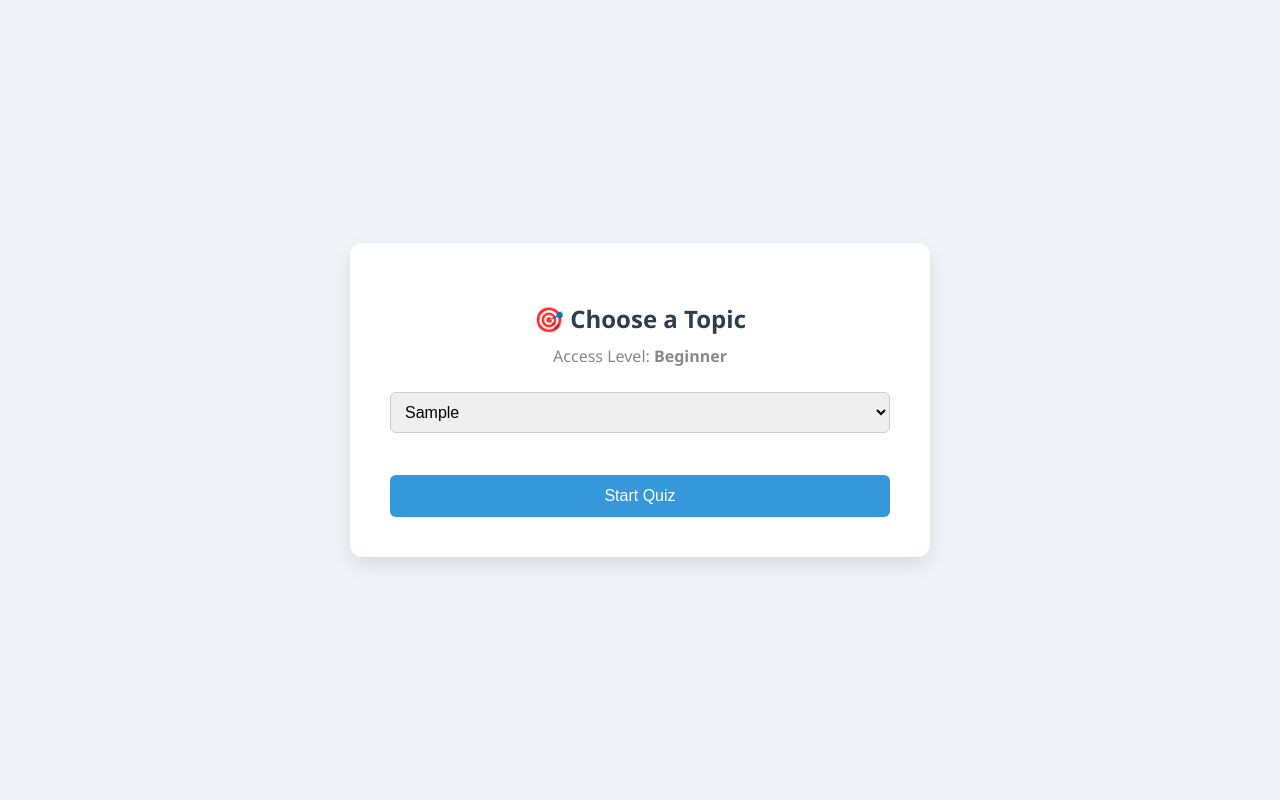
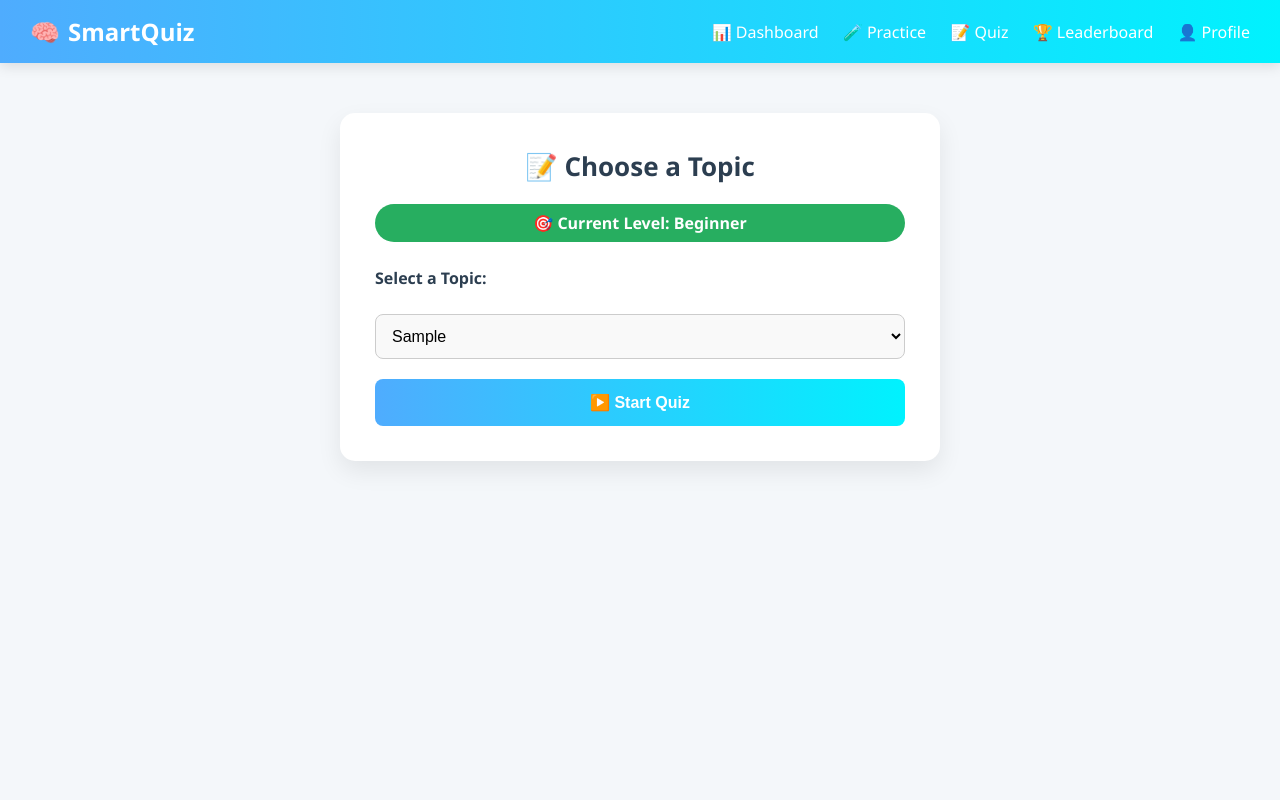
Before and after one commit to Jagadish0216/SmartQuiz, a Django app: page /quiz/ in a window 1280 px wide. Run offline with Django 5.2, Linux system fonts and the light colour scheme; a user stored in the database is signed in; data comes from the database, SQL or seed files in the repository; tables that the repository leaves empty hold one stand-in row (values such as "Sample post"); parts of the project's set-up code (start-up, migrations or seed data) failed here and were passed over.

Commit message:
modifications

```diff
--- a/SmartQuiz/settings.py
+++ b/SmartQuiz/settings.py
@@ -127,4 +127,6 @@ STATIC_URL = 'static/'
 
 DEFAULT_AUTO_FIELD = 'django.db.models.BigAutoField'
 
-RAPIDAPI_KEY = 'PE9DTVNciUgMiDkuV4lpuo08pyiLf0Z41uWUgLVJ'
+# Custom error handlers
+HANDLER404 = 'home.views.custom_404'
+HANDLER500 = 'home.views.custom_500'
--- a/home/models.py
+++ b/home/models.py
@@ -12,7 +12,7 @@ class Question(models.Model):
     option_d = models.CharField(max_length=100)
     correct_option = models.CharField(max_length=1)
     difficulty = models.FloatField(default=1.0)  # Use FloatField for finer control
-    topic = models.CharField(max_length=100, default="General")
+    topic =models.CharField(max_length=200, default="General")
     weight = models.FloatField(default=1.0)  # Weight for question importance/difficulty
     intrinsic_difficulty = models.FloatField(default=1.0) # Static difficulty of question
 
@@ -85,7 +85,7 @@ class QuizAttempt(models.Model):
     user = models.ForeignKey(User, on_delete=models.CASCADE)
     score = models.IntegerField()
     total_questions = models.IntegerField()
-    topic = models.CharField(max_length=100, default='General')
+    topic =models.CharField(max_length=200, default='General')
     date_taken = models.DateTimeField(auto_now_add=True)
     questions = models.TextField(blank=True)  # Store question IDs
     difficulties = models.TextField(blank=True)  # Store difficulties for each question
--- a/home/templates/select_topic.html
+++ b/home/templates/select_topic.html
@@ -3,85 +3,177 @@
 <head>
   <meta charset="UTF-8">
   <title>Select Topic - SmartQuiz</title>
+  <meta name="viewport" content="width=device-width, initial-scale=1.0">
   <style>
+    :root {
+      --primary: #4facfe;
+      --secondary: #00f2fe;
+      --bg: #f4f7fa;
+      --dark: #2c3e50;
+      --light: #ffffff;
+      --accent: #27ae60;
+    }
+
+    * {
+      box-sizing: border-box;
+      margin: 0;
+      padding: 0;
+    }
+
     body {
       font-family: 'Segoe UI', Tahoma, sans-serif;
-      background: #f0f4f8;
+      background-color: var(--bg);
+      color: var(--dark);
+      animation: fadeIn 0.4s ease;
+    }
+
+    nav {
+      background: linear-gradient(to right, var(--primary), var(--secondary));
+      color: white;
+      padding: 15px 30px;
       display: flex;
-      justify-content: center;
+      justify-content: space-between;
       align-items: center;
-      height: 100vh;
-      margin: 0;
+      box-shadow: 0 4px 12px rgba(0, 0, 0, 0.1);
+    }
+
+    nav .brand {
+      font-size: 1.5em;
+      font-weight: bold;
+      display: flex;
+      align-items: center;
+    }
+
+    nav .brand-icon {
+      margin-right: 8px;
+    }
+
+    nav a {
+      color: white;
+      text-decoration: none;
+      margin-left: 20px;
+      font-weight: 500;
+      transition: color 0.3s ease, transform 0.2s ease;
+    }
+
+    nav a:hover {
+      color: #f0f0f0;
+      transform: translateY(-2px);
     }
 
     .container {
-      background-color: #fff;
-      padding: 40px;
-      border-radius: 12px;
-      box-shadow: 0 8px 20px rgba(0, 0, 0, 0.1);
-      width: 100%;
-      max-width: 500px;
-      animation: fadeIn 0.5s ease-in-out;
+      max-width: 600px;
+      margin: 50px auto;
+      background-color: var(--light);
+      padding: 35px;
+      border-radius: 15px;
+      box-shadow: 0 10px 25px rgba(0, 0, 0, 0.08);
+    }
+
+    h2 {
       text-align: center;
+      font-size: 26px;
+      margin-bottom: 20px;
+    }
+
+    .level-badge {
+      display: block;
+      text-align: center;
+      background-color: var(--accent);
+      color: white;
+      padding: 8px 20px;
+      border-radius: 20px;
+      font-weight: bold;
+      margin-bottom: 25px;
+      animation: popIn 0.4s ease;
+    }
+
+    form {
+      display: flex;
+      flex-direction: column;
+      gap: 20px;
+    }
+
+    label {
+      font-weight: bold;
+      margin-bottom: 5px;
+    }
+
+    select {
+      padding: 12px;
+      font-size: 16px;
+      border-radius: 8px;
+      border: 1px solid #ccc;
+      background-color: #f9f9f9;
+    }
+
+    button {
+      padding: 14px;
+      background: linear-gradient(to right, var(--primary), var(--secondary));
+      color: white;
+      font-size: 16px;
+      border: none;
+      border-radius: 8px;
+      font-weight: bold;
+      cursor: pointer;
+      transition: background 0.3s ease, transform 0.2s ease;
+    }
+
+    button:hover {
+      background: linear-gradient(to right, #2980b9, #16a085);
+      transform: translateY(-2px);
     }
 
     @keyframes fadeIn {
-      from { opacity: 0; transform: translateY(20px); }
+      from { opacity: 0; transform: translateY(15px); }
       to { opacity: 1; transform: translateY(0); }
     }
 
-    h2 {
-      color: #2c3e50;
-      margin-bottom: 10px;
+    @keyframes popIn {
+      0% { transform: scale(0.85); opacity: 0; }
+      100% { transform: scale(1); opacity: 1; }
     }
 
-    .level {
-      font-size: 16px;
-      color: #888;
-      margin-bottom: 25px;
-    }
-
-    select {
-      width: 100%;
-      padding: 10px;
-      font-size: 16px;
-      margin-bottom: 20px;
-      border-radius: 6px;
-      border: 1px solid #ccc;
-    }
-
-    button {
-      padding: 12px 24px;
-      background-color: #3498db;
-      color: white;
-      font-size: 16px;
-      border: none;
-      border-radius: 6px;
-      cursor: pointer;
-      transition: background-color 0.3s ease;
-      width: 100%;
-    }
-
-    button:hover {
-      background-color: #2980b9;
+    @media (max-width: 500px) {
+      .container {
+        padding: 25px;
+      }
     }
   </style>
 </head>
 <body>
+
+  <!-- Navbar -->
+  <nav>
+    <div class="brand"><span class="brand-icon">🧠</span> SmartQuiz</div>
+    <div>
+      <a href="{% url 'dashboard' %}">📊 Dashboard</a>
+      <a href="{% url 'practice_quiz' %}">🧪 Practice</a>
+      <a href="{% url 'take_quiz' %}">📝 Quiz</a>
+      <a href="{% url 'leaderboard' %}">🏆 Leaderboard</a>
+      <a href="{% url 'user_profile' %}">👤 Profile</a>
+    </div>
+  </nav>
+
   <div class="container">
-    <h2>🎯 Choose a Topic</h2>
-    <div class="level">Access Level: <strong>{{ level|title }}</strong></div>
+    <h2>📝 Choose a Topic</h2>
+
+    {% if level %}
+      <div class="level-badge">🎯 Current Level: {{ level }}</div>
+    {% endif %}
 
     <form method="post">
       {% csrf_token %}
-      <select name="topic" required>
+      <label for="topic">Select a Topic:</label>
+      <select name="topic" id="topic" required>
         {% for topic in topics %}
           <option value="{{ topic }}">{{ topic }}</option>
         {% endfor %}
       </select>
-      <br><br>
-      <button type="submit">Start Quiz</button>
+
+      <button type="submit">▶️ Start Quiz</button>
     </form>
   </div>
+
 </body>
 </html>
--- a/home/views.py
+++ b/home/views.py
@@ -127,37 +127,43 @@ def practice_quiz(request):
 @login_required
 def take_quiz(request):
     performance, _ = UserPerformance.objects.get_or_create(user=request.user)
-    user_level = get_user_level(performance)
+
+    # Determine user level and allowed difficulties
+    if performance.quizzes_taken < 3:
+        level = 'Beginner'
+        allowed_difficulties = [1]
+    elif performance.score / performance.quizzes_taken < 3:
+        level = 'Intermediate'
+        allowed_difficulties = [1, 2]
+    else:
+        level = 'Advanced'
+        allowed_difficulties = [1, 2, 3]
 
     if request.method == 'GET':
-        topics = Question.objects.values_list('topic', flat=True).distinct()
+        topics = Question.objects.filter(difficulty__in=allowed_difficulties)\
+                                 .values_list('topic', flat=True).distinct()
         return render(request, 'select_topic.html', {
             'topics': topics,
-            'level': user_level
+            'level': level
         })
 
+    # POST = user selected a topic to begin quiz
     selected_topic = request.POST.get('topic')
-    num_questions = 5
+    difficulty_level = max(allowed_difficulties)
 
-    potential_questions = Question.objects.filter(topic=selected_topic).annotate(
-        weighted_score=F('difficulty') + F('weight') + F('intrinsic_difficulty') - performance.difficulty_score
-    ).order_by('weighted_score')
-
-    if potential_questions.count() > num_questions:
-        questions = list(potential_questions[:num_questions])
-        random.shuffle(questions)
-    else:
-        questions = list(potential_questions)
-        random.shuffle(questions)
+    questions = Question.objects.filter(topic=selected_topic, difficulty=difficulty_level).order_by('?')[:5]
 
     if not questions:
-        messages.warning(request, f"No questions available for topic '{selected_topic}' at your current difficulty level.")
+        messages.warning(request, f"No questions available for '{selected_topic}' at difficulty level {difficulty_level}.")
         return redirect('take_quiz')
 
     return render(request, 'quiz.html', {
         'questions': questions,
-        'topic': selected_topic
+        'topic': selected_topic,
+        'practice_mode': False,
+        'level': level
     })
+
 
 @login_required
 def submit_quiz(request):
```
Also changed, not shown: home/templates/404.html (added, +18 -0 lines), home/templates/500.html (added, +19 -0 lines), home/templates/results.html (+184 -103 lines), home/migrations/0001_initial.py, home/migrations/0002_alter_question_topic_alter_quizattempt_topic.py (added).
